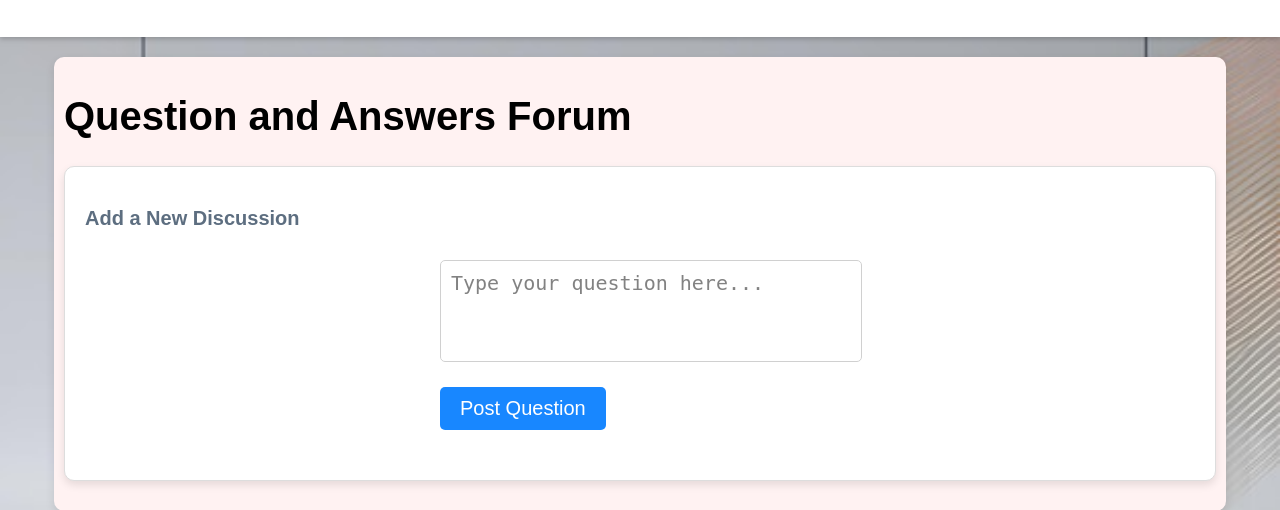
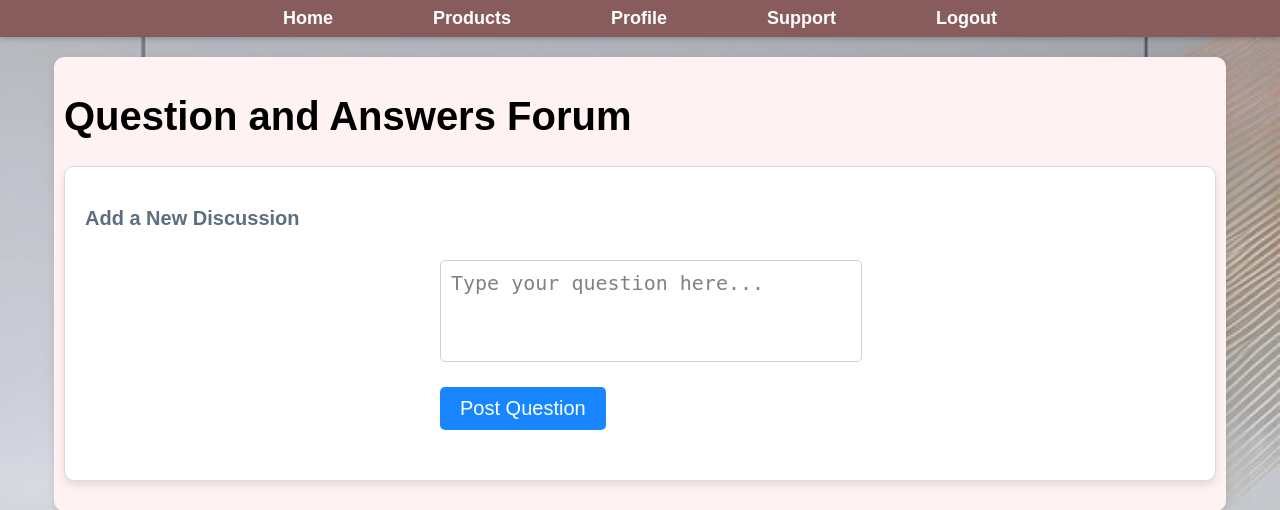
Before and after one commit to vehicleCareSE/VCS_website_group_project, a PHP site: page /q_a.php in a window 1280 px wide. Shown: the top 510 px of the page. Run offline with PHP 8.4, Linux system fonts and the light colour scheme; the visitor is signed in with stand-in values (Sample User, id 1); data that the repository does not hold is empty.

Commit message:
ADD FILE

```diff
--- a/styles.css
+++ b/styles.css
@@ -153,7 +153,7 @@ body .footer {
 
 /*----------------------------------------------------home page-----------------------------------------------------------------------*/
 .menu-bar {
-    background-color: #ffffff; /* Background color of the menu bar */
+    background-color: #885c5c; /* Background color of the menu bar */
     /*overflow: hidden;*/ /* Ensure content fits inside */
     padding-top: 0;
     padding-bottom: 0px; /* Vertical spacing */
@@ -190,7 +190,7 @@ body .footer {
 
 /* Hover Effect */
 .menu-bar ul li a:hover {
-    background-color: #ffffff; /* Darker blue on hover */
+    background-color: #583d3d; /* Darker blue on hover */
     color: #fff; /* Ensure text remains white */
 }
 
```
